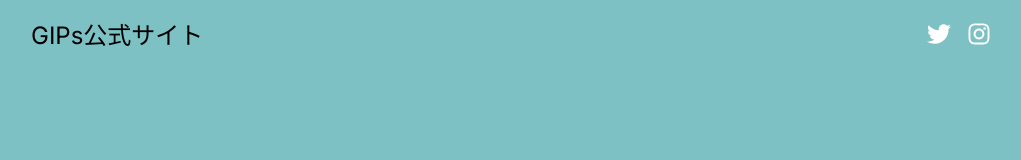
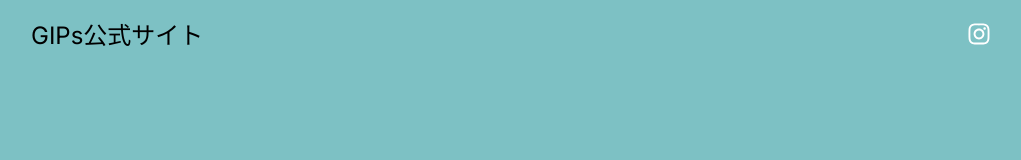
Before and after one commit to mitsu0428/gips-front, a Next.js app: page / in a window 1280 px wide. Shown: the top 160 px of the page, without its empty margins (129-1150 px from the left). Built offline with nearby package versions, Linux system fonts and the light colour scheme.

Commit message:
fix: instagramは使用しない

```diff
--- a/src/components/ui/icon/InstagramIcon.tsx
+++ b/src/components/ui/icon/InstagramIcon.tsx
@@ -3,7 +3,11 @@ import styled from "styled-components";
 import { FaInstagram } from "react-icons/fa";
 
 const StyledInstagramIcon = () => {
-  return <InstagramIcon />;
+  return (
+    <InstagramIcon
+      onClick={() => window.open("https://www.instagram.com/gips_original/")}
+    />
+  );
 };
 
 export default StyledInstagramIcon;
--- a/src/components/ui/icon/StyledIcons.tsx
+++ b/src/components/ui/icon/StyledIcons.tsx
@@ -6,7 +6,7 @@ import StyledInstagramIcon from "./InstagramIcon";
 const StyledIconsContainer = () => {
   return (
     <IconsContainer>
-      <StyledTwittermIcon />
+      {/* <StyledTwittermIcon /> */}
       <StyledInstagramIcon />
     </IconsContainer>
   );
```
Also changed, not shown: 1 other file (tests, documents, lock files or other folders).
